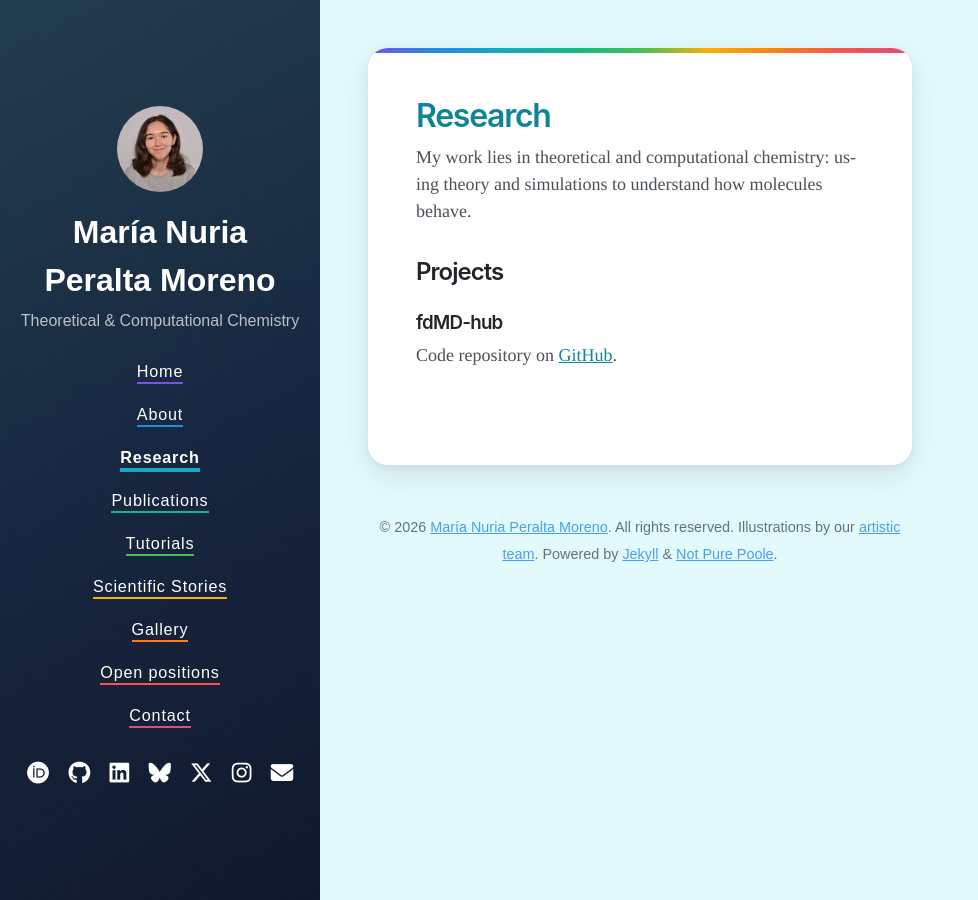
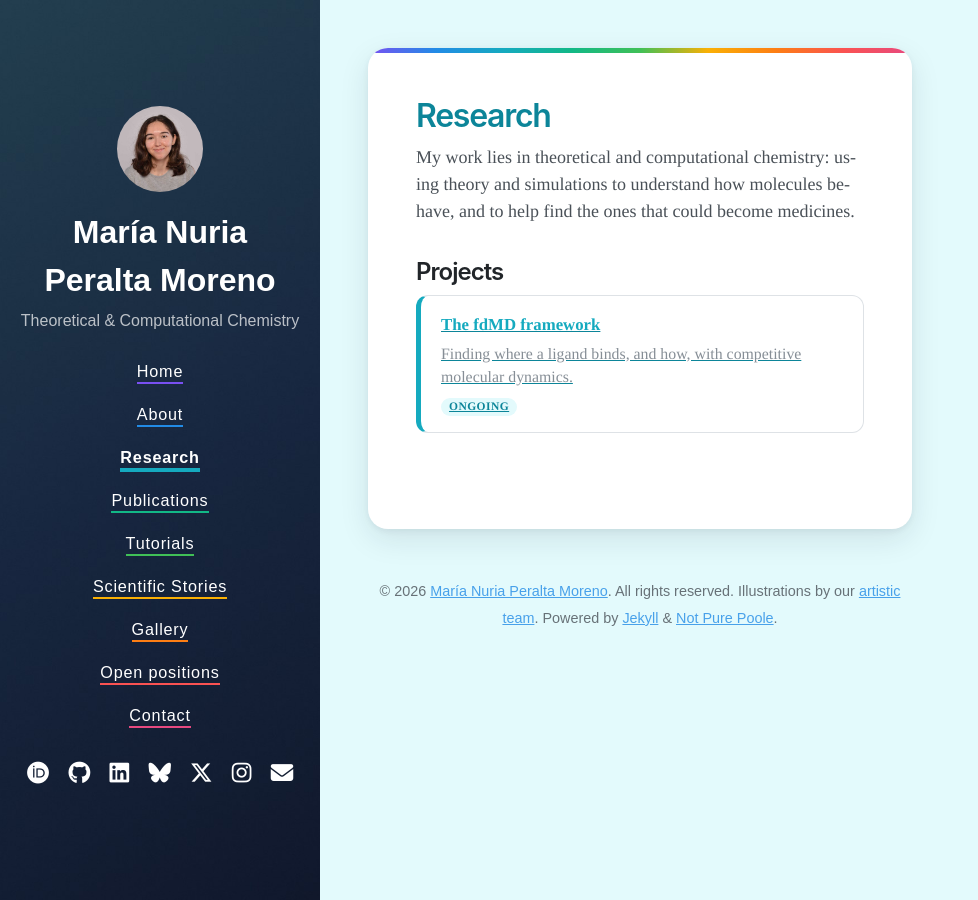
Before and after one commit to Peralta-Moreno-MN/peralta-moreno-mn.github.io, a Jekyll site: the page built from pages/research.md, in a window 1280 px wide. Shown: the whole page, without its empty margins (0-978 px from the left). Built offline with Jekyll 4.4.1, drawn with Linux system fonts in a browser that asks for light colours; nearby versions of some CDN libraries.

Commit message:
Add project pages: Research cards and The fdMD framework

```diff
--- /dev/null
+++ b/_data/projects.yml
@@ -0,0 +1,16 @@
+# ---------------------------------------------------------------
+#  PROJECTS — cards shown on /research/
+#  Each project has its own page in pages/projects/
+# ---------------------------------------------------------------
+
+- title: The fdMD framework
+  tagline: Finding where a ligand binds, and how, with competitive molecular dynamics.
+  url: /research/fdmd/
+  accent: research
+  status: Ongoing
+
+# - title: Project name
+#   tagline: One line about it.
+#   url: /research/project-slug/
+#   accent: research
+#   status: Ongoing
--- a/_sass/_custom.scss
+++ b/_sass/_custom.scss
@@ -535,6 +535,19 @@ body {
   }
 }
 
+.project-status {
+  align-self: flex-start;
+  margin-top: .2rem;
+  padding: .05rem .5rem;
+  border-radius: 999px;
+  background: var(--accent-bg);
+  color: var(--accent-text) !important;
+  font-size: .72rem !important;
+  font-weight: 600;
+  text-transform: uppercase;
+  letter-spacing: .04em;
+}
+
 .home-recent {
   list-style: none;
   padding-left: 0;
--- a/pages/research.md
+++ b/pages/research.md
@@ -2,24 +2,22 @@
 layout: page
 title: Research
 permalink: /research/
-# cover_image: /assets/img/covers/research.jpg
+# background_image: /assets/img/covers/research.jpg
 ---
 
 <!-- ✏️ A short overview of your research: the big question and why it matters. -->
 
-My work lies in theoretical and computational chemistry: using theory and simulations
-to understand how molecules behave.
+My work lies in theoretical and computational chemistry: using theory and simulations to
+understand how molecules behave, and to help find the ones that could become medicines.
 
 ## Projects
 
-<!-- ✏️ One block per project. Copy and adapt:
-
-### Project name
-A short description of the project, the methods and the main results.
-[Code](https://github.com/Peralta-Moreno-MN/...) · [Paper](https://doi.org/...)
--->
-
-### fdMD-hub
-
-<!-- ✏️ Describe fdMD-hub in one or two sentences. -->
-Code repository on [GitHub](https://github.com/Peralta-Moreno-MN/fdMD-hub).
+<div class="home-cards">
+{%- for p in site.data.projects -%}
+  <a class="home-card nav-{{ p.accent | default: 'research' }}" href="{{ p.url | relative_url }}">
+    <strong>{{ p.title }}</strong>
+    <span>{{ p.tagline }}</span>
+    {%- if p.status %}<span class="project-status">{{ p.status }}</span>{% endif -%}
+  </a>
+{%- endfor -%}
+</div>
```
Also changed, not shown: _notes/editing-guide.md (+1 -0 lines), pages/projects/fdmd.md (added, +92 -0 lines).
